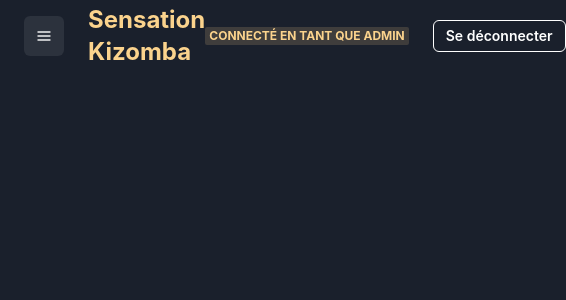
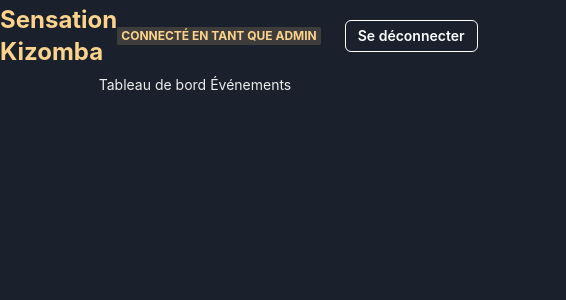
Before and after one commit to mpardal/sensation-kizomba-admin, a React (Vite) app: page / in a window 390 px wide. Shown: the top 300 px of the page, 566 px wide, since content can reach past the window. Built offline with nearby package versions, Linux system fonts and the light colour scheme; a web font is replaced by a local one.

Commit message:
create navMobile and edit main & header

```diff
--- a/src/components/aside.tsx
+++ b/src/components/aside.tsx
@@ -1,5 +1,4 @@
-import { Box, Stack, VStack } from '@chakra-ui/react'
-import cx from 'classnames'
+import { Box, Stack } from '@chakra-ui/react'
 import { PropsWithChildren } from 'react'
 import { Link, useLocation } from 'react-router-dom'
 
--- a/src/components/header.tsx
+++ b/src/components/header.tsx
@@ -1,17 +1,9 @@
-import { HamburgerIcon } from '@chakra-ui/icons'
-import { Badge, Box, Button, Flex, Heading, HStack, IconButton } from '@chakra-ui/react'
+import { Badge, Box, Button, Flex, Heading, HStack } from '@chakra-ui/react'
 
 function Nav() {
   return (
     <Box as="header" w="full" h="4.5rem" pos="sticky" top={0} bg="chakra-body-bg" zIndex={10}>
       <HStack spacing={6} maxW="8xl" mx="auto" w="full" h="full">
-        <Box display={[null, null, null, 'none']} pl={6}>
-          <IconButton
-            icon={<HamburgerIcon />}
-            aria-label="ouvrir la navigation"
-            colorScheme="gray"
-          />
-        </Box>
         <Flex justifyContent="space-between" w="full" pr={6} as="section">
           <Heading as="h1" size="lg" className="font-cagliostro" color="orange.200">
             Sensation Kizomba
--- a/src/components/main.tsx
+++ b/src/components/main.tsx
@@ -2,6 +2,7 @@ import { Box } from '@chakra-ui/react'
 import { Outlet } from 'react-router-dom'
 import Aside from './aside'
 import Header from './header'
+import NavMobile from './nav-mobile'
 
 function Main() {
   return (
@@ -9,6 +10,7 @@ function Main() {
       <Header />
       <Box as="section" display="flex">
         <Aside />
+        <NavMobile />
         <Box as="main" flexGrow={1} overflowX="auto">
           <Outlet />
         </Box>
--- /dev/null
+++ b/src/components/nav-mobile.tsx
@@ -0,0 +1,40 @@
+import { Box, Stack } from '@chakra-ui/react'
+import { PropsWithChildren } from 'react'
+import { Link, useLocation } from 'react-router-dom'
+
+function navMobile() {
+  return (
+    <Stack
+      display={[null, null, null, 'none']}
+      direction="row"
+      as="nav"
+      w="full"
+      aria-label="Navigation mobile"
+      textAlign="center"
+    >
+      <NavItem path="/dashboard"> Tableau de bord</NavItem>
+      <NavItem path="/events"> Événements</NavItem>
+    </Stack>
+  )
+}
+
+function NavItem({ path, children }: PropsWithChildren<{ path: string }>) {
+  const { pathname } = useLocation()
+  const active = pathname.startsWith(path)
+
+  return (
+    <Box
+      as={Link}
+      to={path}
+      borderRadius="md"
+      fontWeight={active ? 'orange.200' : 'transparent'}
+      color={active ? 'gray.700' : undefined}
+      transition="background-color 0.15s ease-in-out"
+      fontSize="sm"
+    >
+      {children}
+    </Box>
+  )
+}
+
+export default navMobile
```
